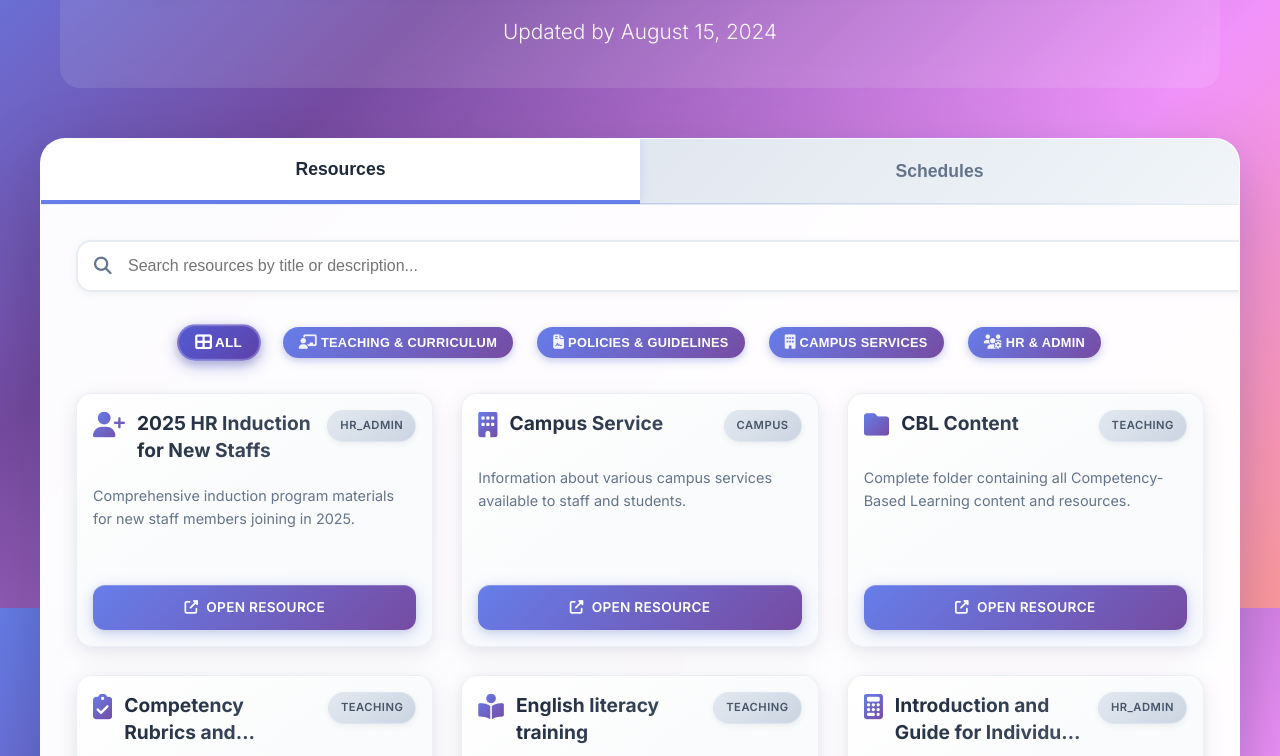
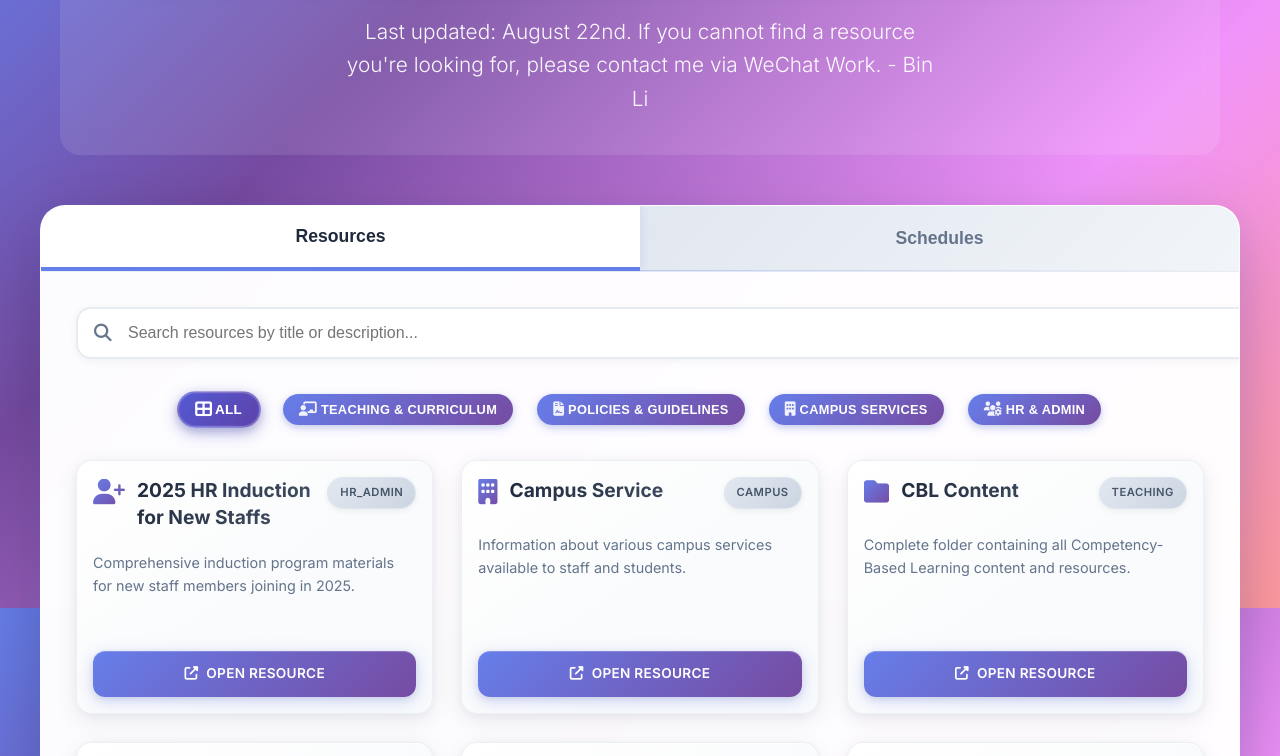
Before and after one commit to LTL123/Orientation-resource, a plain HTML site: page index.html in a window 1280 px wide. Shown: the part 192-948 px from the top of the page. Drawn offline with Linux system fonts and the light colour scheme.

Commit message:
Add files via upload

```diff
--- a/index.html
+++ b/index.html
@@ -14,7 +14,7 @@
     <div class="container">
         <div class="header">
             <h1><i class="fas fa-graduation-cap"></i> Orientation Resources & Schedules</h1>
-            <p>Updated by <span id="lastUpdateDate"></span></p>
+            <p>Last updated: August 22nd. If you cannot find a resource you're looking for, please contact me via WeChat Work. - Bin Li </p>
         </div>
 
         <div class="main-content">
```
